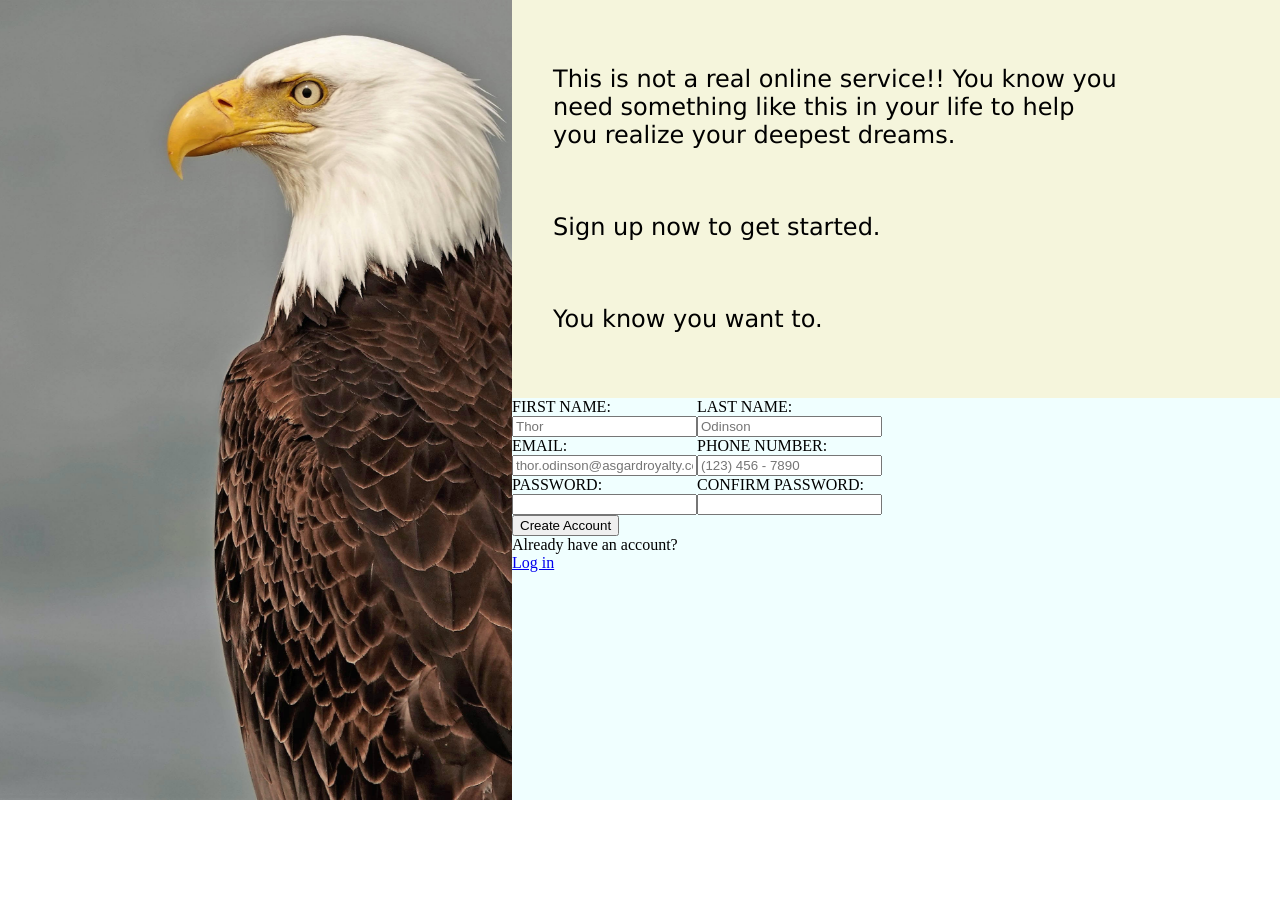
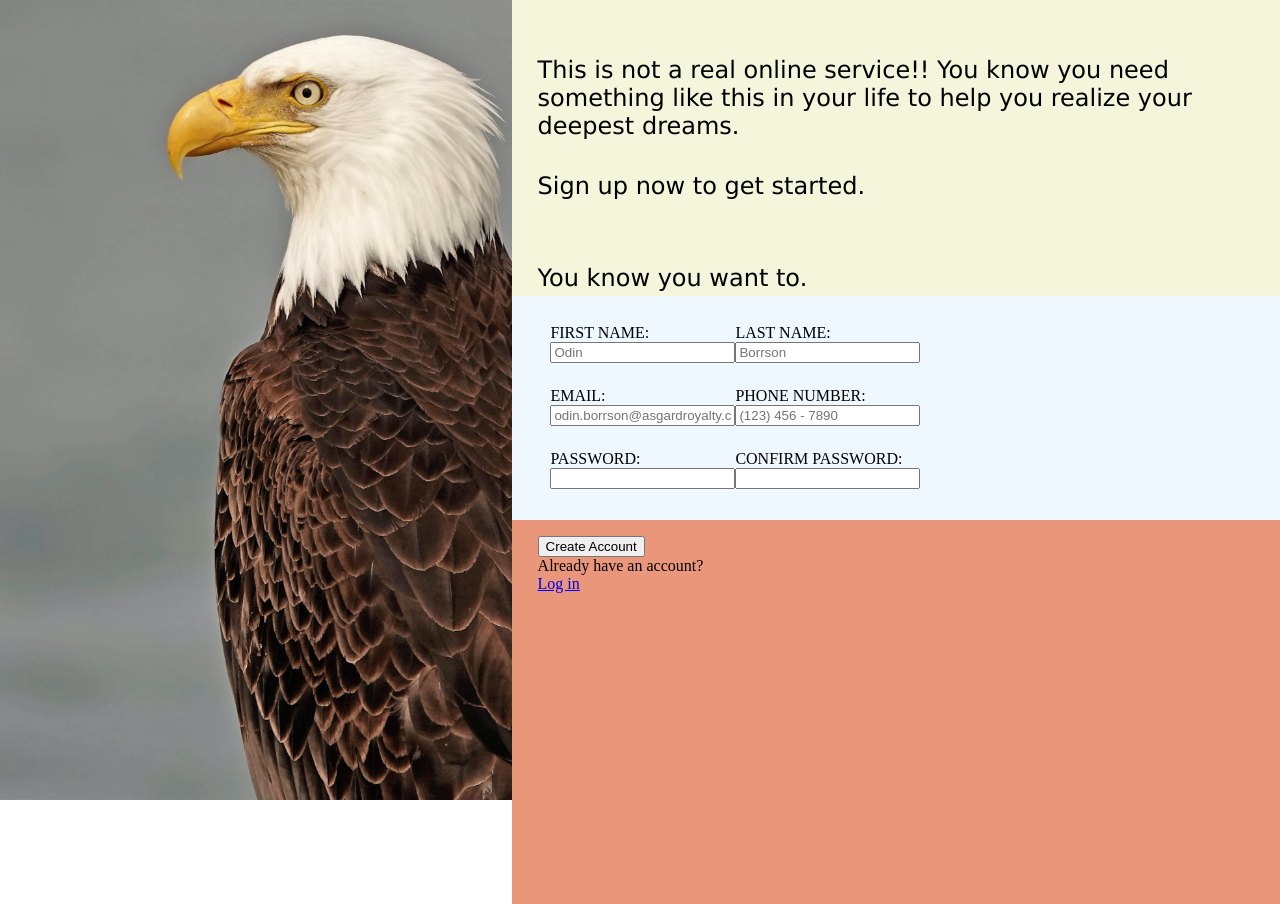
Before and after one commit to jevanwoods/odin_signup_form, a plain HTML site: page index.html in a window 1280 px wide. Before the commit the page ends 804 px from the top, so only its background shows below. Drawn offline with Linux system fonts and the light colour scheme.

Commit message:
Updated styles and added basic HTML elements.

```diff
--- a/index.html
+++ b/index.html
@@ -24,19 +24,19 @@
                     <div class="groupDivs">
                         <div class="firstNameDiv inputBox">
                             <label for="first_name">FIRST NAME:</label>
-                            <input type="text" id="first_name" name="first_name" placeholder="Thor">
+                            <input type="text" id="first_name" name="first_name" placeholder="Odin">
                         </div>
 
                         <div class="lastNameDiv inputBox">
                             <label for="last_name">LAST NAME:</label>
-                            <input type="text" id="last_name" name="last_name" placeholder="Odinson">
+                            <input type="text" id="last_name" name="last_name" placeholder="Borrson">
                         </div>
                     </div>
 
                     <div class="groupDivs">
                         <div class="emailDiv inputBox">
                             <label for="email">EMAIL:</label>
-                            <input type="text" id="email" name="email" placeholder="thor.odinson@asgardroyalty.com">
+                            <input type="text" id="email" name="email" placeholder="odin.borrson@asgardroyalty.com">
                         </div>
 
                         <div class="phoneNumberBox inputBox">
--- a/styles.css
+++ b/styles.css
@@ -20,17 +20,33 @@
 
 .infoCard {
     background-color: beige;
-    padding: 1px;
+    padding-top: 5vh;
+    height: 32vh;
+    display: flex;
+    flex-direction: column;
+}
+
+.formCard {
+    background-color: aliceblue;
+    height: 24vh;
+    padding: 2vh 2vw;
+}
+
+.buttonCard {
+    background-color: darksalmon;
+    height: 44vh;
+    padding: 2vh 2vw;
 }
 
 .infoPara {
     font-size: 24px;
     font-family: Verdana, Geneva, Tahoma, sans-serif;
-    margin: 5vw 20vh 5vw 5vh;
+    margin: 2vh 2vw;
 }
 
 .groupDivs {
     display: flex;
+    padding: 1.5vh 1vw;
 }
 
 .inputBox {
```
